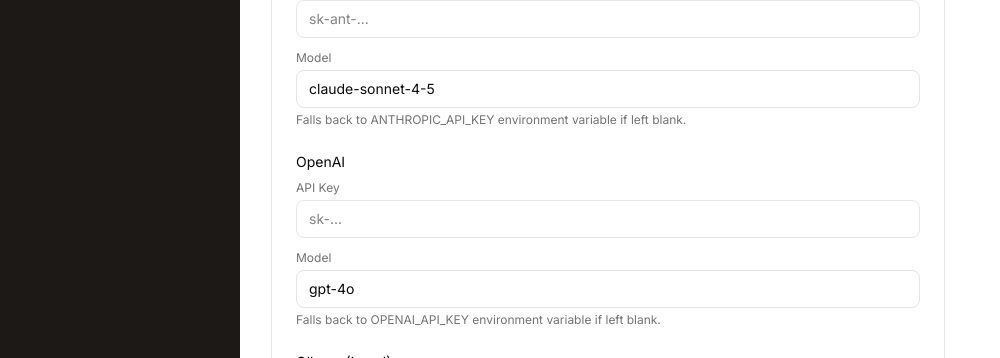
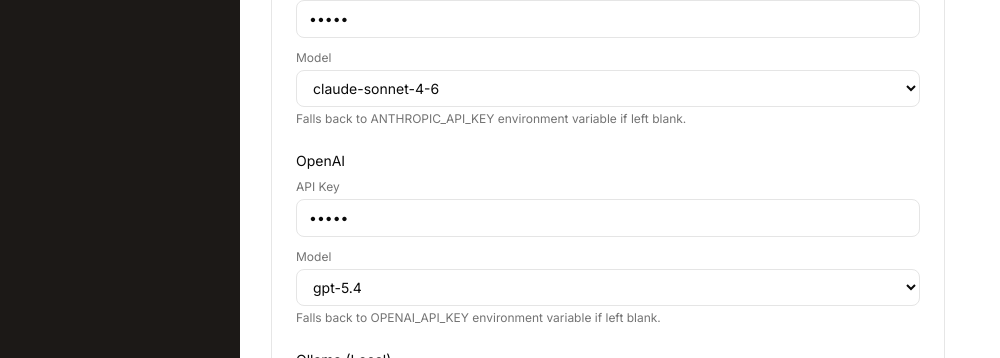
Before and after one commit to SleepyInferno/FilmIntern, a Next.js app: page /settings in a window 1280 px wide. Shown: the part 330-688 px from the top of the page, without its empty margins (0-1000 px from the left). Built offline with nearby package versions, Linux system fonts and the light colour scheme; no server answers.

Commit message:
wip: post-v1.0 improvements paused mid-session

```diff
--- a/src/app/page.tsx
+++ b/src/app/page.tsx
@@ -124,7 +124,7 @@
   }
 
   const handleGenerateDocument = useCallback(
-    async (kind: Exclude<DocumentKind, 'report'>) => {
+    async (kind: Exclude<DocumentKind, 'report'>): Promise<void> => {
       if (!uploadData || !analysisData) return;
 
       try {
--- a/src/app/settings/page.tsx
+++ b/src/app/settings/page.tsx
@@ -121,8 +121,7 @@
             <label className="text-xs text-muted-foreground block mb-1 mt-3">
               Model
             </label>
-            <input
-              type="text"
+            <select
               value={settings.anthropic.model}
               onChange={(e) =>
                 setSettings({
@@ -131,8 +130,13 @@
                 })
               }
               className={inputClasses}
-              placeholder="claude-sonnet-4-5"
-            />
+            >
+              <optgroup label="Claude 4">
+                <option value="claude-opus-4-6">claude-opus-4-6</option>
+                <option value="claude-sonnet-4-6">claude-sonnet-4-6</option>
+                <option value="claude-haiku-4-5">claude-haiku-4-5</option>
+              </optgroup>
+            </select>
             <p className="text-xs text-muted-foreground mt-1">
               Falls back to ANTHROPIC_API_KEY environment variable if left blank.
             </p>
@@ -159,8 +163,7 @@
             <label className="text-xs text-muted-foreground block mb-1 mt-3">
               Model
             </label>
-            <input
-              type="text"
+            <select
               value={settings.openai.model}
               onChange={(e) =>
                 setSettings({
@@ -169,8 +172,42 @@
                 })
               }
               className={inputClasses}
-              placeholder="gpt-4o"
-            />
+            >
+              <optgroup label="GPT-5.4">
+                <option value="gpt-5.4">gpt-5.4</option>
+                <option value="gpt-5.4-mini">gpt-5.4-mini</option>
+                <option value="gpt-5.4-nano">gpt-5.4-nano</option>
+                <option value="gpt-5.4-pro">gpt-5.4-pro</option>
+              </optgroup>
+              <optgroup label="GPT-5.3">
+                <option value="gpt-5.3-chat-latest">gpt-5.3-chat-latest</option>
+              </optgroup>
+              <optgroup label="GPT-5.2">
+                <option value="gpt-5.2">gpt-5.2</option>
+                <option value="gpt-5.2-pro">gpt-5.2-pro</option>
+              </optgroup>
+              <optgroup label="GPT-5.1">
+                <option value="gpt-5.1">gpt-5.1</option>
+                <option value="gpt-5.1-codex-max">gpt-5.1-codex-max</option>
+                <option value="gpt-5.1-codex">gpt-5.1-codex</option>
+                <option value="gpt-5.1-codex-mini">gpt-5.1-codex-mini</option>
+              </optgroup>
+              <optgroup label="GPT-5">
+                <option value="gpt-5">gpt-5</option>
+                <option value="gpt-5-pro">gpt-5-pro</option>
+                <option value="gpt-5-mini">gpt-5-mini</option>
+                <option value="gpt-5-nano">gpt-5-nano</option>
+              </optgroup>
+              <optgroup label="GPT-4.1">
+                <option value="gpt-4.1">gpt-4.1</option>
+                <option value="gpt-4.1-mini">gpt-4.1-mini</option>
+                <option value="gpt-4.1-nano">gpt-4.1-nano</option>
+              </optgroup>
+              <optgroup label="GPT-4o">
+                <option value="gpt-4o">gpt-4o</option>
+                <option value="gpt-4o-mini">gpt-4o-mini</option>
+              </optgroup>
+            </select>
             <p className="text-xs text-muted-foreground mt-1">
               Falls back to OPENAI_API_KEY environment variable if left blank.
             </p>
--- a/src/components/document-workspace.tsx
+++ b/src/components/document-workspace.tsx
@@ -4,6 +4,7 @@
 import { Tabs, TabsContent, TabsList, TabsTrigger } from '@/components/ui/tabs';
 import { Button } from '@/components/ui/button';
 import { Card, CardContent } from '@/components/ui/card';
+import { Loader2 } from 'lucide-react';
 import { getAvailableDocumentKinds } from '@/lib/documents/availability';
 import type {
   GeneratedDocument,
@@ -17,7 +18,7 @@
   generatedDocuments: GeneratedDocument[];
   activeDocumentId: string;
   onActiveDocumentChange: (id: string) => void;
-  onGenerateDocument: (kind: Exclude<DocumentKind, 'report'>) => void;
+  onGenerateDocument: (kind: Exclude<DocumentKind, 'report'>) => Promise<void>;
   onUpdateDocument: (id: string, content: Record<string, unknown>) => void;
   onQuoteJump: (quoteId: string) => void;
   onExport: (format: ExportFormat, document: GeneratedDocument) => Promise<void> | void;
@@ -104,6 +105,7 @@
   onExport,
 }: DocumentWorkspaceProps) {
   const [exportOpen, setExportOpen] = useState(false);
+  const [generatingKind, setGeneratingKind] = useState<Exclude<DocumentKind, 'report'> | null>(null);
   const workspaceRef = useRef<HTMLDivElement>(null);
 
   const availableKinds = getAvailableDocumentKinds(projectType).filter(
@@ -163,16 +165,34 @@
       {/* Top action row */}
       <div className="flex items-center justify-between">
         <div className="flex gap-2">
-          {availableKinds.map((kind) => (
+          {availableKinds.map((kind) => {
+            const isGenerating = generatingKind === kind;
+            return (
               <Button
                 key={kind}
                 variant="outline"
                 size="sm"
-              onClick={() => onGenerateDocument(kind)}
+                disabled={generatingKind !== null}
+                onClick={async () => {
+                  setGeneratingKind(kind);
+                  try {
+                    await onGenerateDocument(kind);
+                  } finally {
+                    setGeneratingKind(null);
+                  }
+                }}
               >
-              {kindLabel(kind)}
+                {isGenerating ? (
+                  <>
+                    <Loader2 className="mr-2 h-3 w-3 animate-spin" />
+                    Generating...
+                  </>
+                ) : (
+                  kindLabel(kind)
+                )}
               </Button>
-          ))}
+            );
+          })}
         </div>
 
         <div className="relative">
--- a/src/lib/ai/settings.ts
+++ b/src/lib/ai/settings.ts
@@ -10,8 +10,8 @@
 
 export const DEFAULT_SETTINGS: AISettings = {
   provider: 'anthropic',
-  anthropic: { model: 'claude-sonnet-4-5', apiKey: '' },
-  openai: { model: 'gpt-4o', apiKey: '' },
+  anthropic: { model: 'claude-sonnet-4-6', apiKey: '' },
+  openai: { model: 'gpt-5.4', apiKey: '' },
   ollama: { model: 'llama3.1', baseURL: 'http://localhost:11434/api' },
 };
 
@@ -25,13 +25,25 @@
     return {
       ...DEFAULT_SETTINGS,
       ...parsed,
-      anthropic: { ...DEFAULT_SETTINGS.anthropic, ...parsed.anthropic },
-      openai: { ...DEFAULT_SETTINGS.openai, ...parsed.openai },
+      anthropic: {
+        ...DEFAULT_SETTINGS.anthropic,
+        ...parsed.anthropic,
+        apiKey: parsed.anthropic?.apiKey || process.env.ANTHROPIC_API_KEY || '',
+      },
+      openai: {
+        ...DEFAULT_SETTINGS.openai,
+        ...parsed.openai,
+        apiKey: parsed.openai?.apiKey || process.env.OPENAI_API_KEY || '',
+      },
       ollama: { ...DEFAULT_SETTINGS.ollama, ...parsed.ollama },
     };
   } catch (err: unknown) {
     if ((err as NodeJS.ErrnoException).code === 'ENOENT') {
-      return DEFAULT_SETTINGS;
+      return {
+        ...DEFAULT_SETTINGS,
+        anthropic: { ...DEFAULT_SETTINGS.anthropic, apiKey: process.env.ANTHROPIC_API_KEY || '' },
+        openai: { ...DEFAULT_SETTINGS.openai, apiKey: process.env.OPENAI_API_KEY || '' },
+      };
     }
     throw err;
   }
--- a/src/lib/documents/generators/index.ts
+++ b/src/lib/documents/generators/index.ts
@@ -101,7 +101,11 @@
   input: GenerateDocumentInput
 ): Promise<GeneratedDocument> {
   const settings = await loadSettings();
-  const registry = buildRegistry(settings.ollama.baseURL);
+  const registry = buildRegistry(
+    settings.ollama.baseURL,
+    settings.anthropic.apiKey || undefined,
+    settings.openai.apiKey || undefined,
+  );
   const modelId = (
     {
       anthropic: `anthropic:${settings.anthropic.model}`,
```
Also changed, not shown: .planning/phases/04-export-and-document-generation/.continue-here.md. Lines whose indentation alone changed are shown as unchanged.
